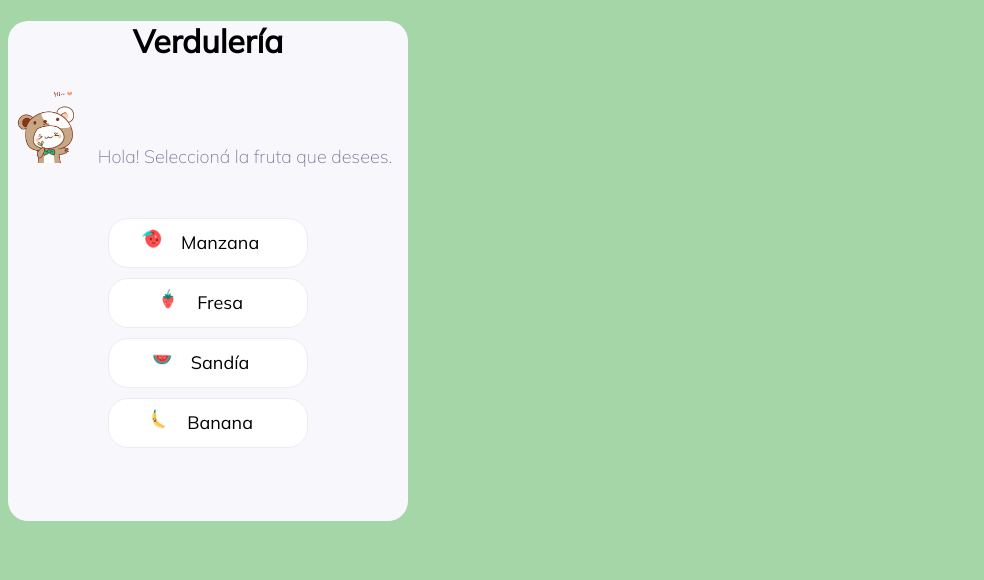
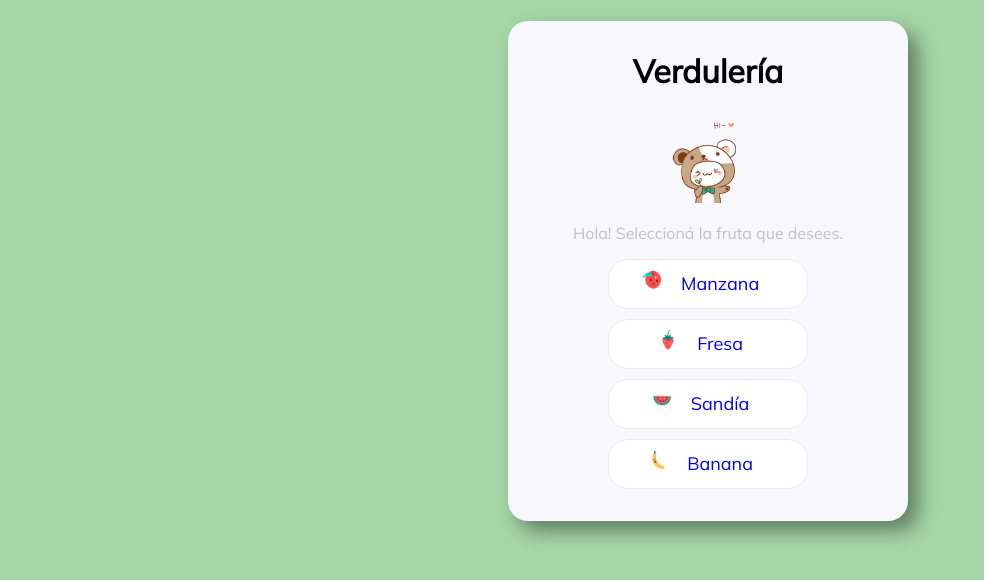
Before and after one commit to Jennimar17/Verduler-a-Widget, a plain HTML site: page index.html in a window 1280 px wide. Shown: the whole page, without its empty margins (0-984 px from the left). Drawn offline with Linux system fonts and the light colour scheme.

Commit message:
termine de retocar el estilo, centre el container, le puse sombra

```diff
--- a/index.html
+++ b/index.html
@@ -10,26 +10,36 @@
 
 <body>
     <div class="container">
-        <h1 class="titulo">Verdulería</h1>
+        <h1>Verdulería</h1>
         <div class="hola">
             <img src="./img/hola.png" />
-            <span>Hola! Seleccioná la fruta que desees.</span>
+            <p> Hola! Seleccioná la fruta que desees.</p>
+        </div>
+
+
+        <div class="frutas">
+            <a href="index.html">
+                <img src="./img/manzana.png" />
+                <span>Manzana</span>
+            </a>
         </div>
         <div class="frutas">
-            <img src="./img/manzana.png" />
-            <span>Manzana</span>
+            <a href="index.html">
+                <img src="./img/fresa.png" />
+                <span>Fresa</span>
+            </a>
         </div>
         <div class="frutas">
-            <img src="./img/fresa.png" />
-            <span>Fresa</span>
+            <a href="index.html">
+                <img src="./img/sandia.png" />
+                <span>Sandía</span>
+            </a>
         </div>
         <div class="frutas">
-            <img src="./img/sandia.png" />
-            <span>Sandía</span>
-        </div>
-        <div class="frutas">
-            <img src="./img/banana.png" />
-            <span>Banana</span>
+            <a href="index.html">
+                <img src="./img/banana.png" />
+                <span>Banana</span>
+            </a>
         </div>
 
 
--- a/style.css
+++ b/style.css
@@ -10,18 +10,21 @@ body {
     background-color: #F7F7FC;
     text-align: center;
     border-radius: 20px;
+    margin-left: 500px;
+    box-shadow: 10px 10px 20px 0px rgba(0, 0, 0, 0.41);
 }
 
-.hola {
-    padding-bottom: 50px;
-    box-sizing: border-box;
-    font-weight: 200;
-    color: #7D7A9E;
+.container h1 {
+    padding-top: 30px;
 }
 
 .hola img {
-    width: 80px;
-    height: 80px;
+    width: 90px;
+    height: 90px;
+}
+
+.hola p {
+    color: #c1c1c1;
 }
 
 .frutas {
@@ -49,3 +52,7 @@ span {
     padding-right: 10px;
     font-size: 18px;
 }
+
+a {
+    text-decoration: none;
+}
```
